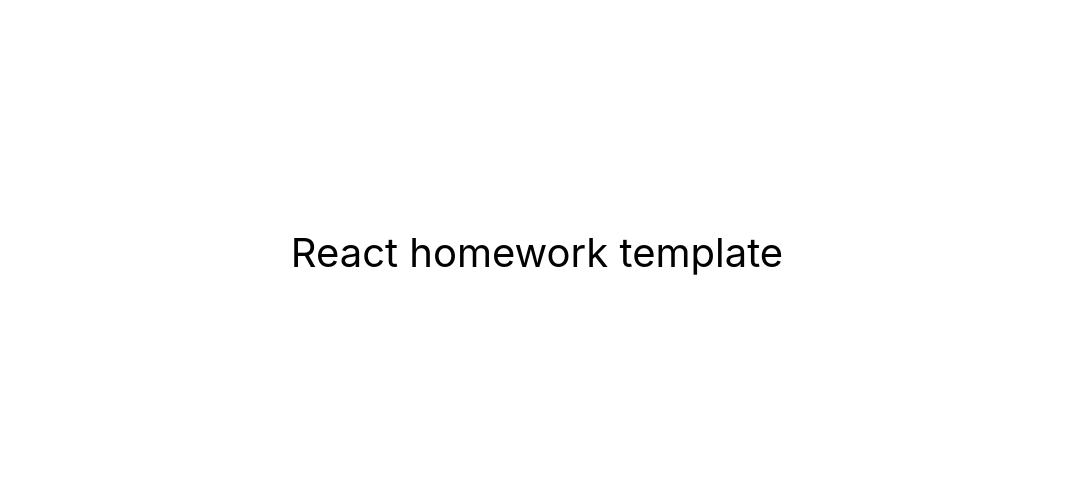
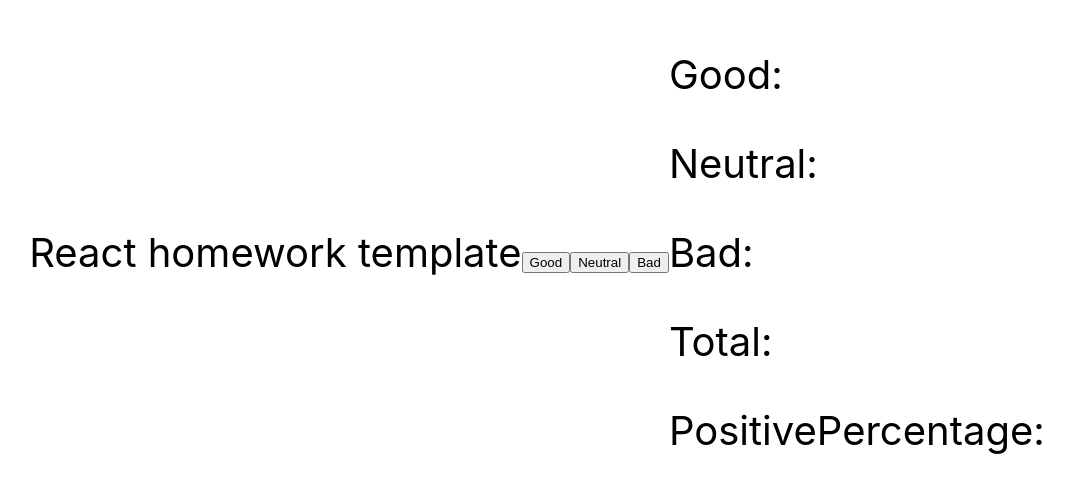
Before and after one commit to nata20019/goit-react-hw-02-feedback, a React (Create React App) app: page / in a window 1280 px wide. Shown: the part 148-640 px from the top of the page, without its empty margins (103-1176 px from the left). Built offline with nearby package versions, Linux system fonts and the light colour scheme.

Commit message:
mod288900

```diff
--- a/package.json
+++ b/package.json
@@ -7,6 +7,7 @@
     "@testing-library/jest-dom": "^5.16.3",
     "@testing-library/react": "^12.1.4",
     "@testing-library/user-event": "^13.5.0",
+    "bootstrap": "^5.3.6",
     "react": "^18.1.0",
     "react-dom": "^18.1.0",
     "react-scripts": "5.0.1",
--- a/public/index.html
+++ b/public/index.html
@@ -9,6 +9,11 @@
       name="description"
       content="Web site created using create-react-app"
     />
+    <script
+      src="https://cdn.jsdelivr.net/npm/@popperjs/core@2.11.8/dist/umd/popper.min.js"
+      integrity="sha384-I7E8VVD/ismYTF4hNIPjVp/Zjvgyol6VFvRkX/vR+Vc4jQkC+hVqc2pM8ODewa9r"
+      crossorigin="anonymous"
+    ></script>
     <link rel="apple-touch-icon" href="%PUBLIC_URL%/logo192.png" />
     <!--
       manifest.json provides metadata used when your web app is installed on a
@@ -70,5 +75,10 @@
       To begin the development, run `npm start` or `yarn start`.
       To create a production bundle, use `npm run build` or `yarn build`.
     -->
+    <script
+      src="https://cdn.jsdelivr.net/npm/bootstrap@5.3.6/dist/js/bootstrap.min.js"
+      integrity="sha384-RuyvpeZCxMJCqVUGFI0Do1mQrods/hhxYlcVfGPOfQtPJh0JCw12tUAZ/Mv10S7D"
+      crossorigin="anonymous"
+    ></script>
   </body>
 </html>
--- a/src/components/App.jsx
+++ b/src/components/App.jsx
@@ -1,3 +1,6 @@
+import Statistics from './Statistics/Statistics';
+import FeedbackOptions from './FeedbackOptions/FeedbackOptions';
+
 export const App = () => {
   return (
     <div
@@ -7,10 +10,12 @@ export const App = () => {
         justifyContent: 'center',
         alignItems: 'center',
         fontSize: 40,
-        color: '#010101'
+        color: '#010101',
       }}
     >
       React homework template
+      <FeedbackOptions title="Please leave feedback" />
+      <Statistics title="Statistics" />
     </div>
   );
 };
--- /dev/null
+++ b/src/components/FeedbackOptions/FeedbackOptions.jsx
@@ -0,0 +1,37 @@
+import { Component } from 'react';
+
+const feedbackMap = [
+  { id: 'good', title: 'Good' },
+  { id: 'neutral', title: 'Neutral' },
+  { id: 'bad', title: 'Bad' },
+];
+
+export class FeedbackOptions extends Component {
+  state = {
+    good: 0,
+    neutral: 0,
+    bad: 0,
+  };
+  render() {
+    return (
+      <div className="btn-group" role="group" aria-label="Basic example">
+        {feedbackMap.map(feedback => (
+          <button key={feedback.id} type="button" className="btn">
+            {feedback.title}
+          </button>
+        ))}
+        {/* <button type="button" className="btn btn-good">
+          Good
+        </button>
+        <button type="button" className="btn btn-neutral">
+          Neutral
+        </button>
+        <button type="button" className="btn btn-bad">
+          Bad
+        </button> */}
+      </div>
+    );
+  }
+}
+
+export default FeedbackOptions;
--- /dev/null
+++ b/src/components/Statistics/Statistics.jsx
@@ -0,0 +1,22 @@
+import { Component } from 'react';
+
+export class Statistics extends Component {
+  state = {
+    good: 0,
+    neutral: 0,
+    bad: 0,
+  };
+  render() {
+    return (
+      <div className="p-group" role="group" aria-label="Basic example">
+        <p className="list-element">Good:</p>
+        <p className="list-element">Neutral:</p>
+        <p className="list-element">Bad:</p>
+        <p className="list-element">Total:</p>
+        <p className="list-element">PositivePercentage:</p>
+      </div>
+    );
+  }
+}
+
+export default Statistics;
```
Also changed, not shown: 1 other file (tests, documents, lock files or other folders).
